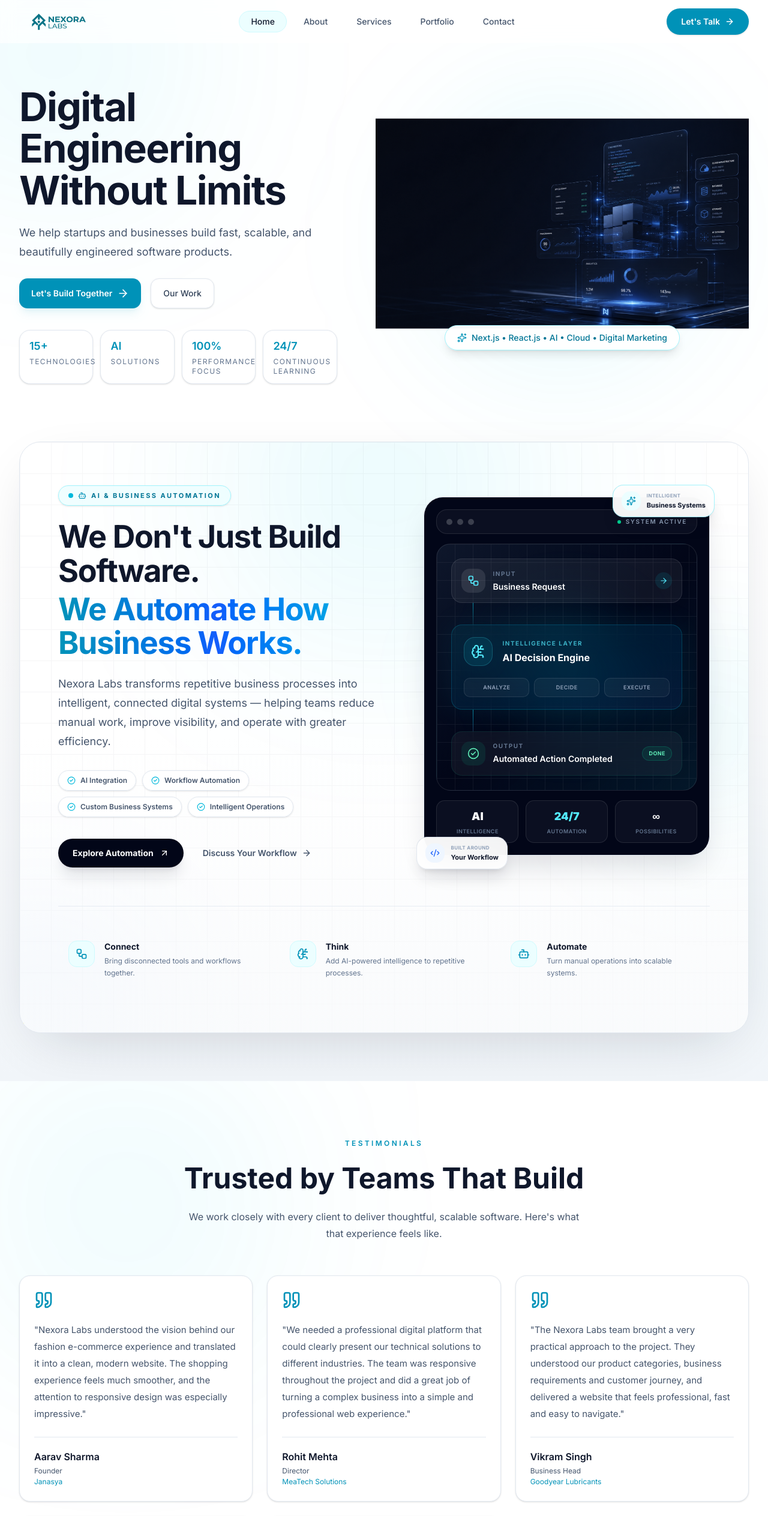
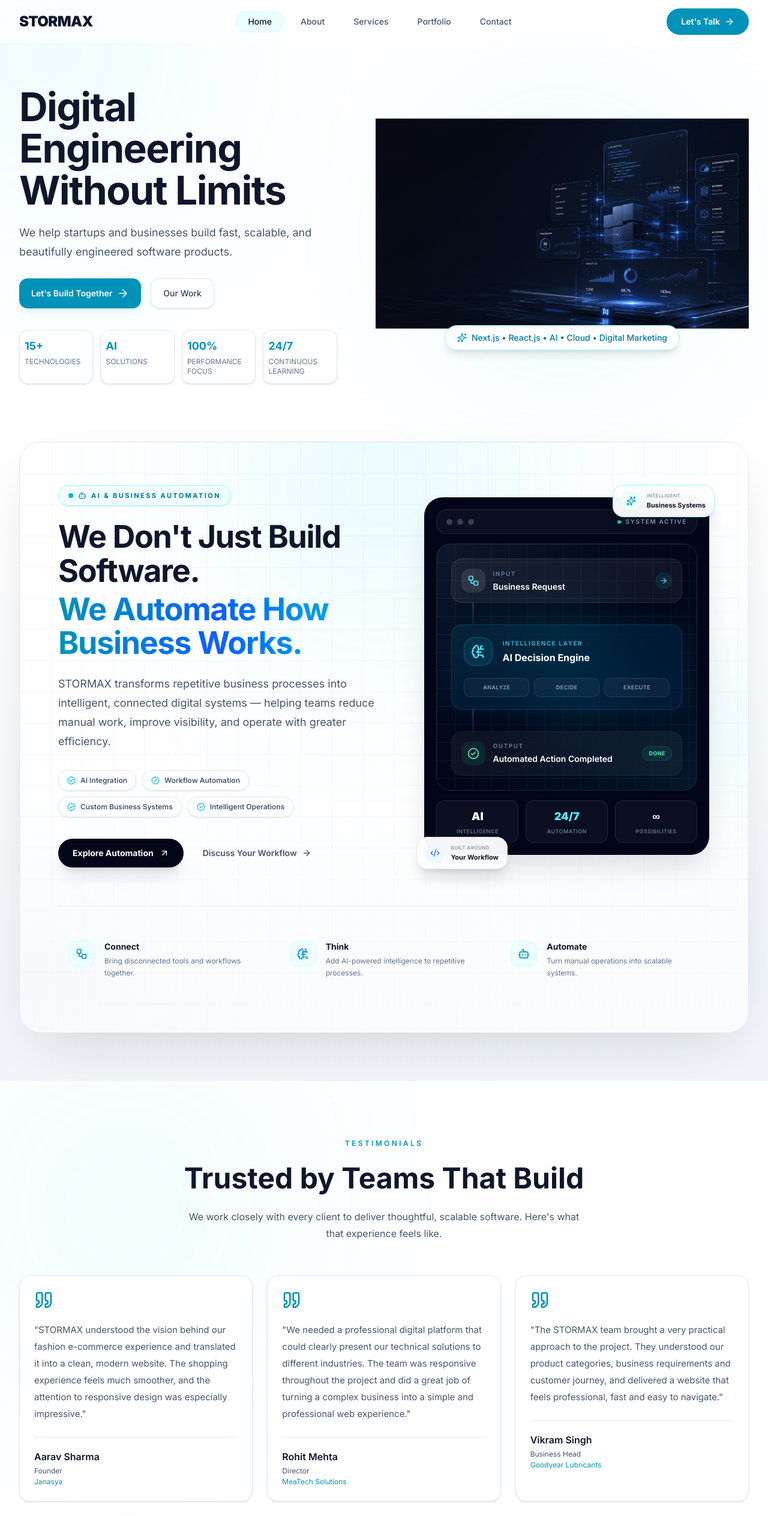
Before and after one commit to Codingtech390/nexora-labs, a Next.js app: page / in a window 1280 px wide. Shown: the top 2527 px of the page at 60% size. Built offline with nearby package versions, Linux system fonts and the light colour scheme.

Commit message:
NAME CHANGE

```diff
--- a/components/layout/footer.tsx
+++ b/components/layout/footer.tsx
@@ -55,14 +55,9 @@ export default function Footer() {
             {/* Logo */}
 
             <Link href="/" className="group flex items-center">
-              <Image
-                src="/Nexora-logo-1.png"
-                alt="Nexora Labs"
-                width={180}
-                height={70}
-                priority
-                className="h-12 w-auto object-contain transition-transform duration-300 group-hover:scale-[1.02]"
-              />
+              <span className="text-2xl font-black tracking-tight text-slate-900 transition-colors duration-300 group-hover:text-cyan-600">
+                STORMAX
+              </span>
             </Link>
 
             {/* Description */}
--- a/components/layout/navbar.tsx
+++ b/components/layout/navbar.tsx
@@ -51,14 +51,9 @@ export default function Navbar() {
           {/* Logo */}
 
           <Link href="/" className="group flex items-center">
-            <Image
-              src="/Nexora-logo-1.png"
-              alt="Nexora Labs"
-              width={180}
-              height={70}
-              priority
-              className="h-12 w-auto object-contain transition-transform duration-300 group-hover:scale-[1.02]"
-            />
+            <span className="text-2xl font-black tracking-tight text-slate-900 transition-colors duration-300 group-hover:text-cyan-600">
+              STORMAX
+            </span>
           </Link>
 
           {/* Desktop Navigation */}
@@ -66,8 +61,7 @@ export default function Navbar() {
           <nav className="hidden items-center gap-2 lg:flex">
             {navigation.map((item) => {
               const active =
-                pathname === item.href ||
-                (item.href !== "/" && pathname.startsWith(item.href));
+                pathname === item.href || (item.href !== "/" && pathname.startsWith(item.href));
 
               return (
                 <Link
@@ -77,9 +71,7 @@ export default function Navbar() {
                 >
                   <span
                     className={`relative z-10 transition-colors ${
-                      active
-                        ? "text-slate-900"
-                        : "text-slate-600 hover:text-cyan-600"
+                      active ? "text-slate-900" : "text-slate-600 hover:text-cyan-600"
                     }`}
                   >
                     {item.label}
@@ -109,10 +101,7 @@ export default function Navbar() {
               className="group inline-flex items-center gap-2 rounded-full bg-cyan-600 px-6 py-3 text-sm font-semibold text-white shadow-sm transition-all hover:scale-105 hover:bg-cyan-700"
             >
               Let's Talk
-              <ArrowRight
-                size={16}
-                className="transition-transform group-hover:translate-x-1"
-              />
+              <ArrowRight size={16} className="transition-transform group-hover:translate-x-1" />
             </Link>
           </div>
 
@@ -142,8 +131,7 @@ export default function Navbar() {
             <div className="mx-auto flex max-w-7xl flex-col px-6 py-6">
               {navigation.map((item) => {
                 const active =
-                  pathname === item.href ||
-                  (item.href !== "/" && pathname.startsWith(item.href));
+                  pathname === item.href || (item.href !== "/" && pathname.startsWith(item.href));
 
                 return (
                   <Link
--- a/data/site-data.ts
+++ b/data/site-data.ts
@@ -1,9 +1,9 @@
 export const company = {
-  name: "Nexora Labs",
+  name: "STORMAX",
   tagline: "Building Modern Software That Helps Businesses Grow",
   description:
-    "Nexora Labs is a premium software studio specializing in modern websites, scalable web applications, AI-powered solutions, and business automation.",
-  email: "info@nexoralabs.com, medhavi.upadhyaya@gmail.com",
+    "STORMAX is a premium software studio specializing in modern websites, scalable web applications, AI-powered solutions, and business automation.",
+  email: "medhavi.upadhyaya@gmail.com",
   alternateEmail: "codingtech390@gmail.com",
   phone: "+91 98186 73068",
   alternate: "+91 92964 93509",
@@ -355,16 +355,13 @@ export const automationDemos = [
   },
 ];
 
-
-
-
 export const testimonials = [
   {
     name: "Aarav Sharma",
     position: "Founder",
     company: "Janasya",
     review:
-      "Nexora Labs understood the vision behind our fashion e-commerce experience and translated it into a clean, modern website. The shopping experience feels much smoother, and the attention to responsive design was especially impressive.",
+      "STORMAX understood the vision behind our fashion e-commerce experience and translated it into a clean, modern website. The shopping experience feels much smoother, and the attention to responsive design was especially impressive.",
   },
   {
     name: "Rohit Mehta",
@@ -378,27 +375,27 @@ export const testimonials = [
     position: "Business Head",
     company: "Goodyear Lubricants",
     review:
-      "The Nexora Labs team brought a very practical approach to the project. They understood our product categories, business requirements and customer journey, and delivered a website that feels professional, fast and easy to navigate.",
+      "The STORMAX team brought a very practical approach to the project. They understood our product categories, business requirements and customer journey, and delivered a website that feels professional, fast and easy to navigate.",
   },
   {
     name: "Ankit Kumar",
     position: "Founder & Director",
     company: "Bestone Water",
     review:
-      "Working with Nexora Labs was a smooth experience from start to finish. They were quick to understand our requirements and created a clean digital presence for our brand. Communication was straightforward and the final result looks very professional.",
+      "Working with STORMAX was a smooth experience from start to finish. They were quick to understand our requirements and created a clean digital presence for our brand. Communication was straightforward and the final result looks very professional.",
   },
   {
     name: "Rahul Kapoor",
     position: "Director",
     company: "Ventana Design",
     review:
-      "We wanted our website to reflect the premium quality of our doors, windows and architectural solutions. Nexora Labs helped us create a modern digital showcase that presents our products beautifully while keeping the experience simple for customers.",
+      "We wanted our website to reflect the premium quality of our doors, windows and architectural solutions. STORMAX helped us create a modern digital showcase that presents our products beautifully while keeping the experience simple for customers.",
   },
 ];
 
 export const faq = [
   {
-    question: "What services does Nexora Labs provide?",
+    question: "What services does STORMAX provide?",
     answer:
       "We build modern websites, web applications, AI-powered software, automation systems, APIs, dashboards, and scalable digital products.",
   },
@@ -454,5 +451,5 @@ export const faqBenefits = [
 ];
 
 export const footer = {
-  copyright: "© 2026 Nexora Labs. All rights reserved.",
+  copyright: "© 2026 STORMAX. All rights reserved.",
 };
--- a/sections/about.tsx
+++ b/sections/about.tsx
@@ -425,7 +425,7 @@ export default function About() {
                 {/* Description */}
 
                 <p className="mt-6 max-w-xl text-sm leading-7 text-slate-400 sm:text-base sm:leading-8">
-                  At Nexora Labs, we don't see AI and automation as isolated features. We see them
+                  At STORMAX, we don't see AI and automation as isolated features. We see them
                   as intelligent layers that can transform the way a business operates,
                   communicates, makes decisions, and grows.
                 </p>
--- a/sections/contact.tsx
+++ b/sections/contact.tsx
@@ -74,7 +74,7 @@ export default function Contact() {
             <Sparkles className="h-4 w-4 text-cyan-600" />
 
             <span className="text-[13px] font-bold tracking-wide text-cyan-700">
-              Contact Nexora Labs
+              Contact STORMAX
             </span>
           </div>
 
@@ -332,7 +332,7 @@ export default function Contact() {
                 </p>
 
                 <h3 className="mt-4 text-2xl font-bold tracking-tight text-slate-900">
-                  Why Work With Nexora Labs?
+                  Why Work With STORMAX?
                 </h3>
 
                 <div className="mt-8 space-y-5">
--- a/sections/hero.tsx
+++ b/sections/hero.tsx
@@ -136,13 +136,13 @@ export default function Hero() {
               {statistics.map((item) => (
                 <div
                   key={item.label}
-                  className="rounded-2xl border border-slate-200 bg-white px-4 py-3 shadow-sm transition-all duration-300 hover:-translate-y-0.5 hover:border-cyan-300 hover:shadow-md"
+                  className="rounded-xl border border-slate-200 bg-white px-2 py-3 shadow-sm transition-all duration-300 hover:-translate-y-0.5 hover:border-cyan-300 hover:shadow-md"
                 >
-                  <h3 className="text-lg font-semibold text-cyan-600">
+                  <h3 className="text-lg font-bold text-cyan-600">
                     {item.value}
                   </h3>
 
-                  <p className="mt-1 text-[10px] uppercase tracking-[0.12em] text-slate-500 sm:text-xs">
+                  <p className="mt-1 text-[9px] uppercase text-slate-500 sm:text-xs">
                     {item.label}
                   </p>
                 </div>
@@ -293,7 +293,7 @@ export default function Hero() {
                 {/* Description */}
 
                 <p className="mt-6 max-w-2xl text-sm leading-7 text-slate-600 sm:text-base md:text-lg md:leading-8">
-                  Nexora Labs transforms repetitive business processes into
+                  STORMAX transforms repetitive business processes into
                   intelligent, connected digital systems — helping teams reduce
                   manual work, improve visibility, and operate with greater
                   efficiency.
--- a/sections/portfolio.tsx
+++ b/sections/portfolio.tsx
@@ -860,7 +860,7 @@ export default function Portfolio() {
             <p className="mx-auto mt-6 max-w-2xl text-base leading-8 text-slate-600 md:text-lg">
               Whether you need a premium website, scalable web
               application, AI integration, automation platform or
-              enterprise software, Nexora Labs is ready to bring your
+              enterprise software, STORMAX is ready to bring your
               vision to life.
             </p>
 
```
